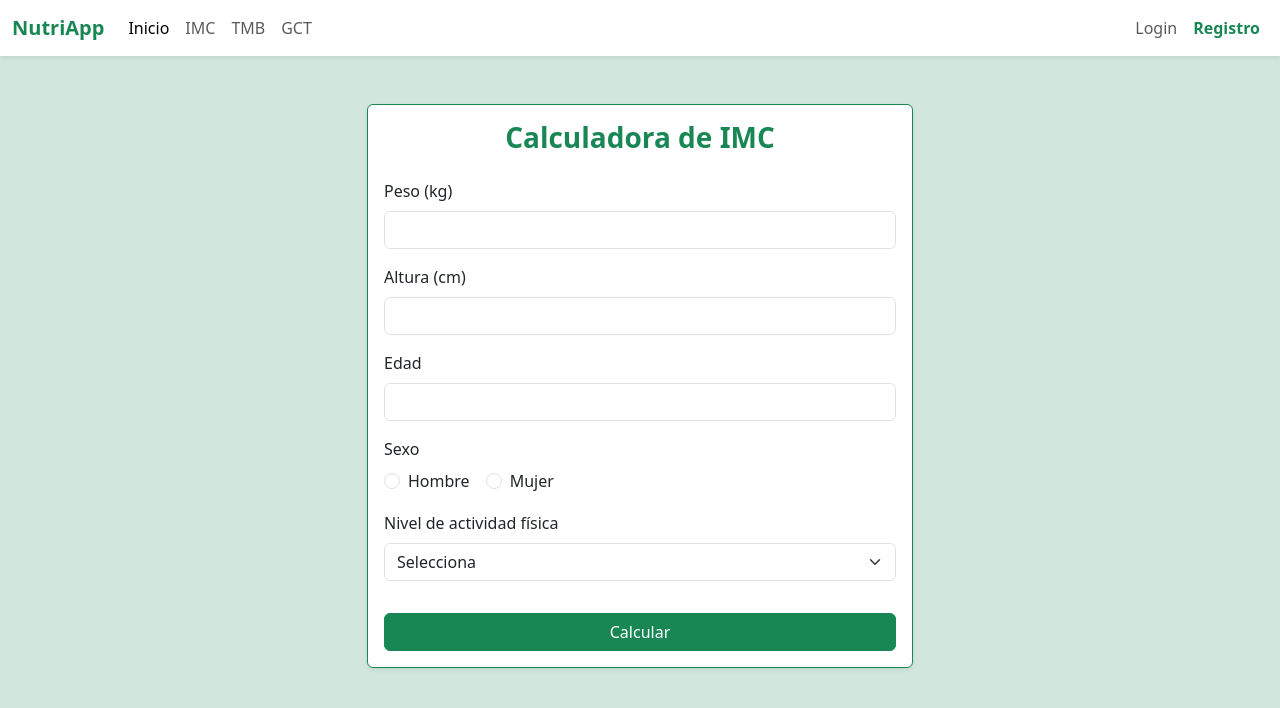
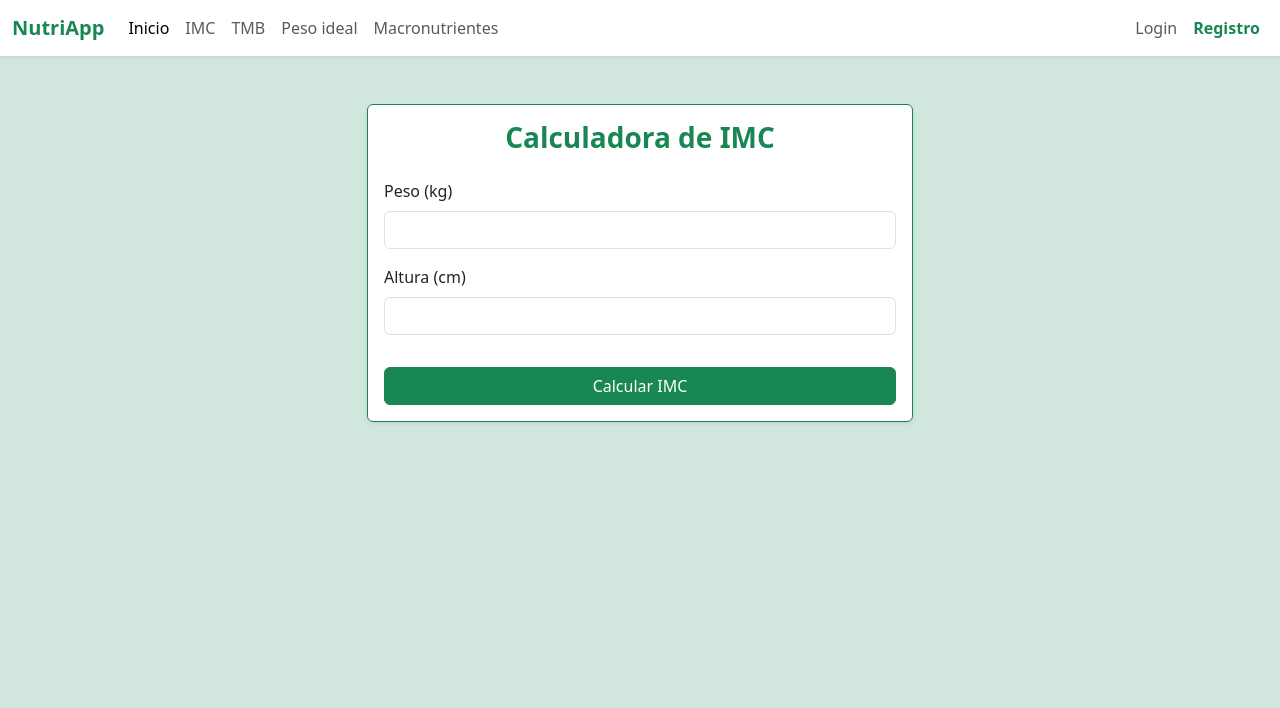
Before and after one commit to aleman1990aleman/nutriApp, a Flask app: page /imc in a window 1280 px wide. Shown: the top 708 px of the page. Run offline with Flask 3, Linux system fonts and the light colour scheme.

Commit message:
finiquitado joer macho ostia paella y pa mi una chocha

```diff
--- a/app.py
+++ b/app.py
@@ -92,18 +92,99 @@ def registro():
 
     return render_template("registro.html")
 
-@app.route('/imc')
-def imc():
-    return render_template("imc.html")
+@app.route("/tasa", methods=["GET", "POST"])
+def tasa():
+    tmb = None
+    get_total = None
 
-@app.route('/tbm')
-def tbm():
-    return render_template("tbm.html")
+    if request.method == "POST":
+        peso = float(request.form.get("peso"))
+        altura = float(request.form.get("altura"))
+        edad = float(request.form.get("edad"))
+        genero = request.form.get("genero")
+        actividad = request.form.get("actividad")
+
+        if genero == "Hombre":
+            tmb = (10 * peso) + (6.25 * altura) - (5 * edad) + 5
+        else:
+            tmb = (10 * peso) + (6.25 * altura) - (5 * edad) - 161
+
+        factores = {
+            "seden": 1.2,
+            "ligera": 1.375,
+            "moderada": 1.55,
+            "alta": 1.725,
+        }
+
+        get_total = tmb * factores.get(actividad, 1)
+
+        tmb = round(tmb, 2)
+        get_total = round(get_total, 2)
+
+    return render_template("calculartmb.html", tmb=tmb, get_total=get_total)
 
 
-@app.route('/gct')
-def gct():
-    return render_template("gct.html")
+@app.route("/imc", methods=["GET", "POST"])
+def imc():
+    imc = None
+    categoria = None
 
-if __name__ == "__main__":
-    app.run(debug=True)
+    if request.method == "POST":
+        peso = float(request.form.get("peso"))
+        altura = float(request.form.get("altura")) / 100
+
+        imc_valor = peso / (altura ** 2)
+        imc = round(imc_valor, 2)
+
+        if imc < 18.5:
+            categoria = "Bajo peso"
+        elif imc < 25:
+            categoria = "Peso normal"
+        elif imc < 30:
+            categoria = "Sobrepeso"
+        elif imc < 35:
+            categoria = "Obesidad grado I"
+        elif imc < 40:
+            categoria = "Obesidad grado II"
+        else:
+            categoria = "Obesidad grado III (mórbida)"
+
+    return render_template("calcuimc.html", imc=imc, categoria=categoria)
+
+@app.route("/pesoideal", methods=["GET", "POST"])
+def pesoideal():
+    resultado = None
+
+    if request.method == "POST":
+        altura = float(request.form.get("altura"))
+        genero = request.form.get("genero")
+
+        altura_pulg = altura / 2.54
+
+        if genero == "Hombre":
+            resultado = 50 + 2.3 * (altura_pulg - 60)
+        else:
+            resultado = 45.5 + 2.3 * (altura_pulg - 60)
+
+        resultado = round(resultado, 2)
+
+    return render_template("pesoideal.html", resultado=resultado)
+
+
+@app.route("/macros", methods=["GET", "POST"])
+def macros():
+    proteinas = grasas = carbohidratos = None
+
+    if request.method == "POST":
+        calorias = float(request.form.get("calorias"))
+
+        proteinas = round((calorias * 0.30) / 4, 1)
+        grasas = round((calorias * 0.25) / 9, 1)
+        carbohidratos = round((calorias * 0.45) / 4, 1)
+
+    return render_template(
+        "macros.html",
+        proteinas=proteinas,
+        grasas=grasas,
+        carbohidratos=carbohidratos
+    )
--- a/templates/base.html
+++ b/templates/base.html
@@ -42,11 +42,14 @@
         </li>
 
         <li class="nav-item">
-          <a class="nav-link" href="{{ url_for('tbm') }}">TMB</a>
+          <a class="nav-link" href="{{ url_for('tasa') }}">TMB</a>
         </li>
 
         <li class="nav-item">
-          <a class="nav-link" href="{{ url_for('gct') }}">GCT</a>
+          <a class="nav-link" href="{{ url_for('pesoideal') }}">Peso ideal</a>
+        </li>
+        <li class="nav-item">
+          <a class="nav-link" href="{{ url_for('macros') }}">Macronutrientes</a>
         </li>
 
       </ul>
--- /dev/null
+++ b/templates/calcuimc.html
@@ -0,0 +1,49 @@
+{% extends "base.html" %}
+{% block title %}Calculadora IMC{% endblock %}
+
+{% block content %}
+<div class="container mt-5">
+
+    <div class="row justify-content-center">
+        <div class="col-md-6">
+            <div class="card shadow-sm border-success">
+                <div class="card-body">
+                    <h3 class="text-center mb-4 text-success fw-bold">Calculadora de IMC</h3>
+
+                    <form method="POST">
+                        <div class="mb-3">
+                            <label class="form-label">Peso (kg)</label>
+                            <input type="number" step="0.01" class="form-control" name="peso" required>
+                        </div>
+
+                        <div class="mb-3">
+                            <label class="form-label">Altura (cm)</label>
+                            <input type="number" step="0.01" class="form-control" name="altura" required>
+                        </div>
+
+                        <button type="submit" class="btn btn-success w-100 mt-3">
+                            Calcular IMC
+                        </button>
+                    </form>
+
+                    {% if imc and categoria %}
+                    <hr class="my-4">
+
+                    <h5 class="text-center text-success fw-bold">Resultados</h5>
+
+                    <p class="mt-3">
+                        <strong>IMC:</strong> {{ imc }}
+                    </p>
+
+                    <p>
+                        <strong>Clasificación:</strong> {{ categoria }}
+                    </p>
+                    {% endif %}
+
+                </div>
+            </div>
+        </div>
+    </div>
+
+</div>
+{% endblock %}
--- a/templates/imc.html
+++ /dev/null
@@ -1,63 +0,0 @@
-{% extends "base.html" %}
-{% block title %}Calculadora{% endblock %}
-
-{% block content %}
-<div class="container mt-5">
-
-    <div class="row justify-content-center">
-        <div class="col-md-6">
-            <div class="card shadow-sm border-success">
-                <div class="card-body">
-                    <h3 class="text-center mb-4 text-success fw-bold">Calculadora de IMC</h3>
-                    <!-- FORMULARIO -->
-                    <form method="POST">
-                        <div class="mb-3">
-                            <label class="form-label">Peso (kg)</label>
-                            <input type="number" step="0.01" class="form-control" name="peso" required>
-                        </div>
-
-                        <div class="mb-3">
-                            <label class="form-label">Altura (cm)</label>
-                            <input type="number" step="0.01" class="form-control" name="altura" required>
-                        </div>
-
-                        <div class="mb-3">
-                            <label class="form-label">Edad</label>
-                            <input type="number" class="form-control" name="edad" required>
-                        </div>
-
-                        <div class="mb-3">
-                            <label class="form-label">Sexo</label>
-                            <div class="d-flex gap-3">
-                                <div class="form-check">
-                                    <input class="form-check-input" type="radio" name="sexo" value="Hombre" required>
-                                    <label class="form-check-label">Hombre</label>
-                                </div>
-                                <div class="form-check">
-                                    <input class="form-check-input" type="radio" name="sexo" value="Mujer" required>
-                                    <label class="form-check-label">Mujer</label>
-                                </div>
-                            </div>
-                        </div>
-
-                        <div class="mb-3">
-                            <label class="form-label">Nivel de actividad física</label>
-                            <select class="form-select" name="actividad" required>
-                                <option value="">Selecciona</option>
-                                <option value="sedentario">Sedentario</option>
-                                <option value="ligero">Ligera actividad</option>
-                                <option value="moderado">Moderada actividad</option>
-                                <option value="intenso">Alta actividad</option>
-                            </select>
-                        </div>
-
-                        <button type="submit" class="btn btn-success w-100 mt-3">Calcular</button>
-                    </form>
-                    <!-- FIN FORMULARIO -->
-                </div>
-            </div>
-        </div>
-    </div>
-
-</div>
-{% endblock %}
```
Also changed, not shown: templates/calculartmb.html (renamed from templates/tbm.html, +29 -12 lines), templates/gct.html (deleted, +0 -74 lines), templates/macros.html (added, +38 -0 lines), templates/pesoideal.html (added, +52 -0 lines), 2 other files.
